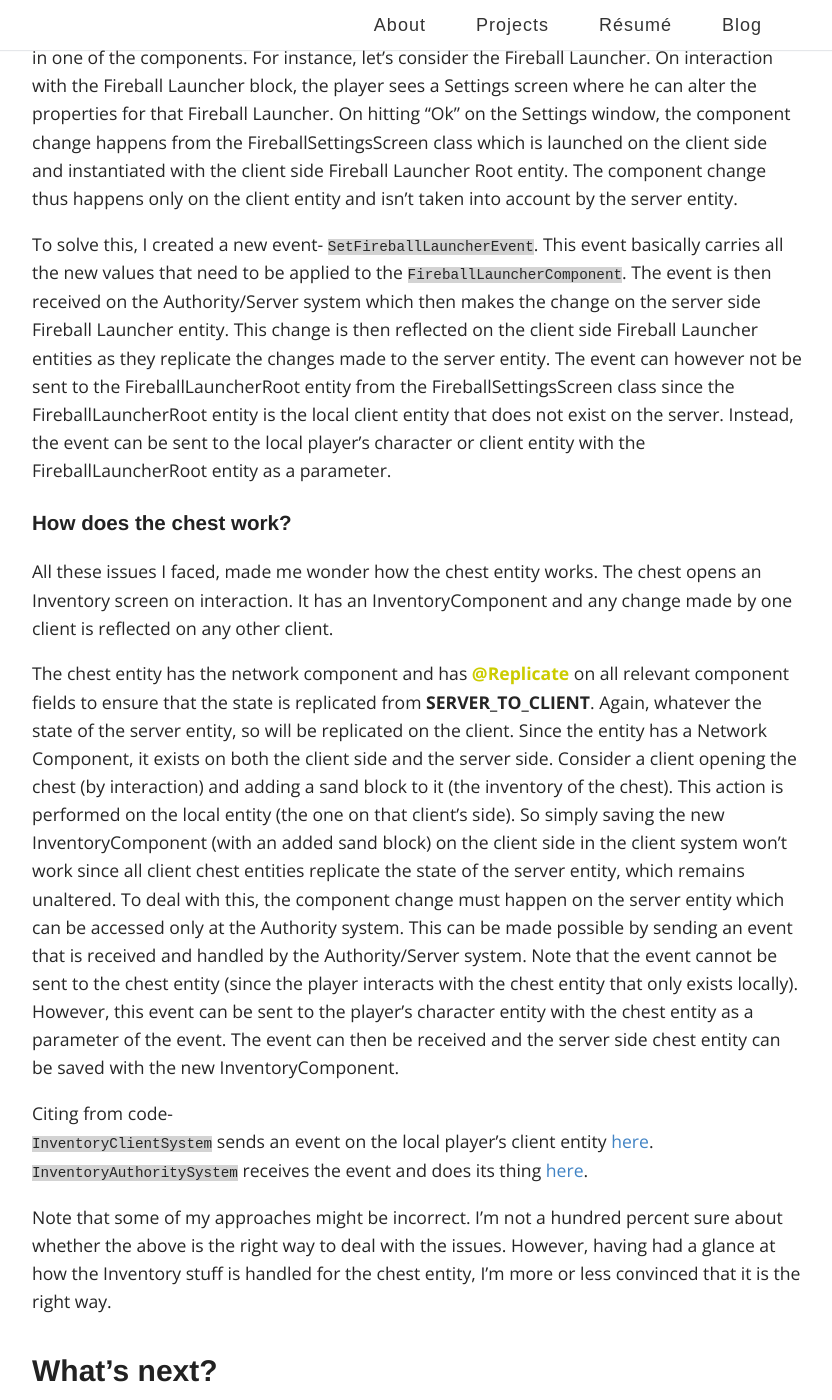
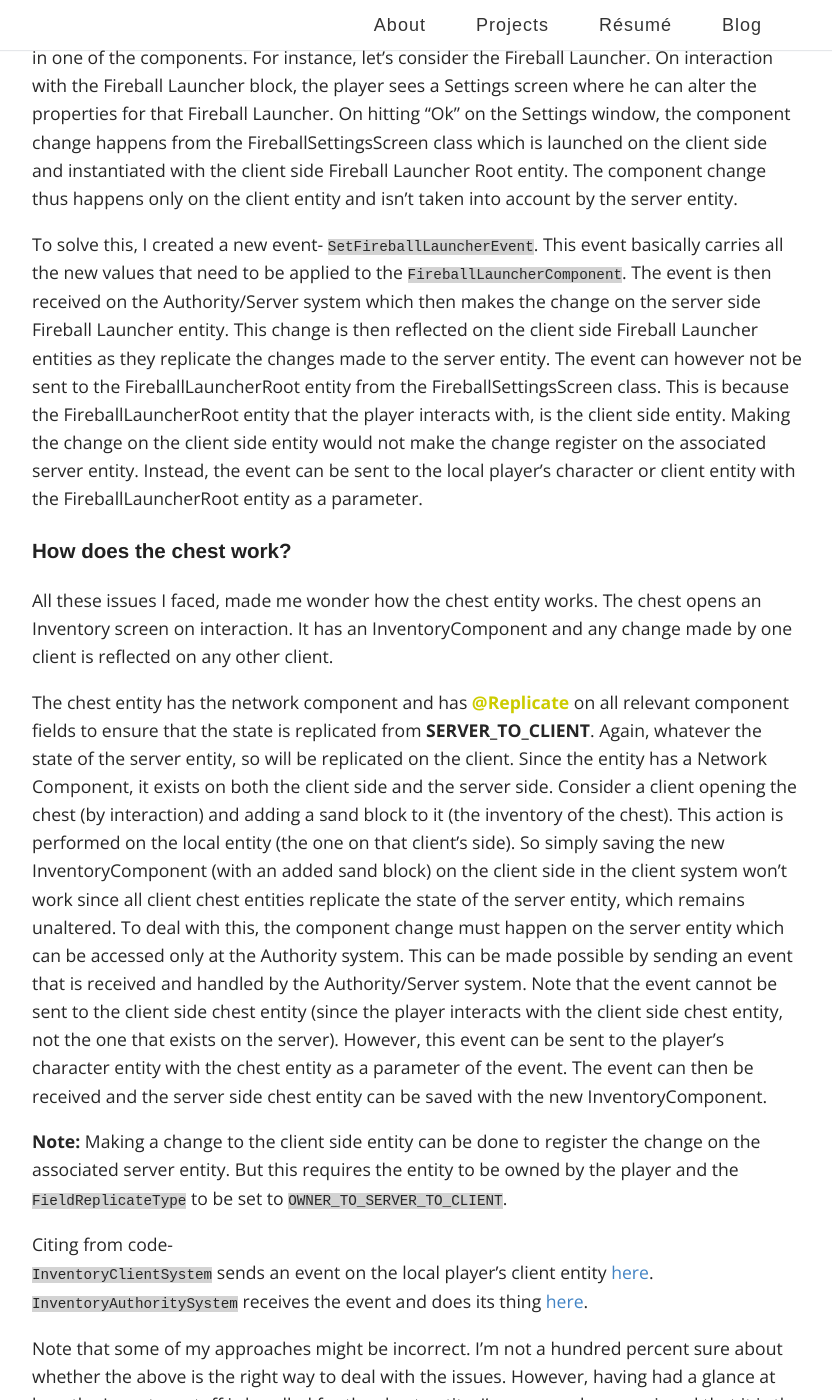
Before and after one commit to nihal111/nihal111.github.io, a Jekyll site: the page built from _posts/2017-07-04-GSoC-week9.markdown, in a window 1280 px wide and 1400 px high, scrolled down 4336 px. Shown: the whole window, without its empty margins (223-1055 px from the left). Built offline with Jekyll 4.4.1, drawn with Linux system fonts in a browser that asks for light colours; some web fonts are replaced; comment, search, counter and statistics services are not loaded.

Commit message:
Rephrased week9

```diff
--- a/_posts/2017-07-04-GSoC-week9.markdown
+++ b/_posts/2017-07-04-GSoC-week9.markdown
@@ -134,7 +134,7 @@ By default, the FieldReplicate type is set to `SERVER_TO_CLIENT`. This basically
 
 Since all of the traps I made were on the network (possessed a NetworkComponent and had entities on both the client side and the server side), altering their settings required a change in one of the components. For instance, let's consider the Fireball Launcher. On interaction with the Fireball Launcher block, the player sees a Settings screen where he can alter the properties for that Fireball Launcher. On hitting "Ok" on the Settings window, the component change happens from the FireballSettingsScreen class which is launched on the client side and instantiated with the client side Fireball Launcher Root entity. The component change thus happens only on the client entity and isn't taken into account by the server entity.
 
-To solve this, I created a new event- `SetFireballLauncherEvent`. This event basically carries all the new values that need to be applied to the `FireballLauncherComponent`. The event is then received on the Authority/Server system which then makes the change on the server side Fireball Launcher entity. This change is then reflected on the client side Fireball Launcher entities as they replicate the changes made to the server entity. The event can however not be sent to the FireballLauncherRoot entity from the FireballSettingsScreen class since the FireballLauncherRoot entity is the local client entity that does not exist on the server. Instead, the event can be sent to the local player's character or client entity with the FireballLauncherRoot entity as a parameter.
+To solve this, I created a new event- `SetFireballLauncherEvent`. This event basically carries all the new values that need to be applied to the `FireballLauncherComponent`. The event is then received on the Authority/Server system which then makes the change on the server side Fireball Launcher entity. This change is then reflected on the client side Fireball Launcher entities as they replicate the changes made to the server entity. The event can however not be sent to the FireballLauncherRoot entity from the FireballSettingsScreen class. This is because the FireballLauncherRoot entity that the player interacts with, is the client side entity. Making the change on the client side entity would not make the change register on the associated server entity. Instead, the event can be sent to the local player's character or client entity with the FireballLauncherRoot entity as a parameter.
 
 ### How does the chest work?
 All these issues I faced, made me wonder how the chest entity works. The chest opens an Inventory screen on interaction. It has an InventoryComponent and any change made by one client is reflected on any other client.
@@ -143,7 +143,9 @@ The chest entity has the network component and has <span style="color: #CCCC00">
 Since the entity has a Network Component, it exists on both the client side and the server side.
 Consider a client opening the chest (by interaction) and adding a sand block to it (the inventory of the chest). This action is performed on the local entity (the one on that client's side). So simply saving the new InventoryComponent (with an added sand block) on the client side in the client system won't work since all client chest entities replicate the state of the server entity, which remains unaltered.
 To deal with this, the component change must happen on the server entity which can be accessed only at the Authority system. This can be made possible by sending an event that is received and handled by the Authority/Server system.
-Note that the event cannot be sent to the chest entity (since the player interacts with the chest entity that only exists locally). However, this event can be sent to the player's character entity with the chest entity as a parameter of the event. The event can then be received and the server side chest entity can be saved with the new InventoryComponent.
+Note that the event cannot be sent to the client side chest entity (since the player interacts with the client side chest entity, not the one that exists on the server). However, this event can be sent to the player's character entity with the chest entity as a parameter of the event. The event can then be received and the server side chest entity can be saved with the new InventoryComponent.
+
+**Note:**  Making a change to the client side entity can be done to register the change on the associated server entity. But this requires the entity to be owned by the player and the `FieldReplicateType` to be set to `OWNER_TO_SERVER_TO_CLIENT`.
 
 Citing from code-
 `InventoryClientSystem` sends an event on the local player's client entity [here](https://github.com/MovingBlocks/Terasology/blob/43f05baf94be707d5e3743300759fb530cf67e0f/modules/Core/src/main/java/org/terasology/logic/inventory/InventoryClientSystem.java#L258-L258).
```
Also changed, not shown: 1 other file.
